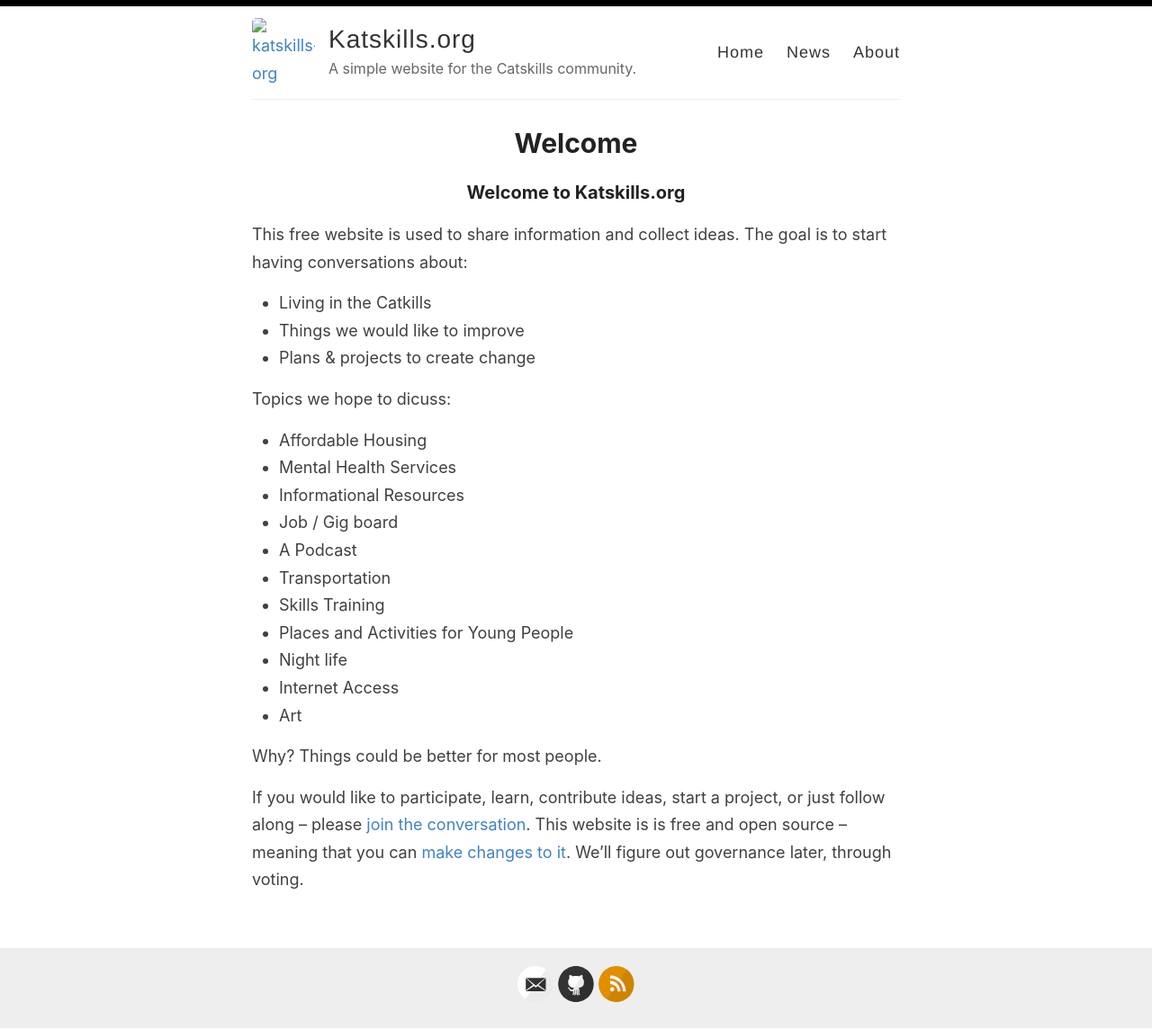
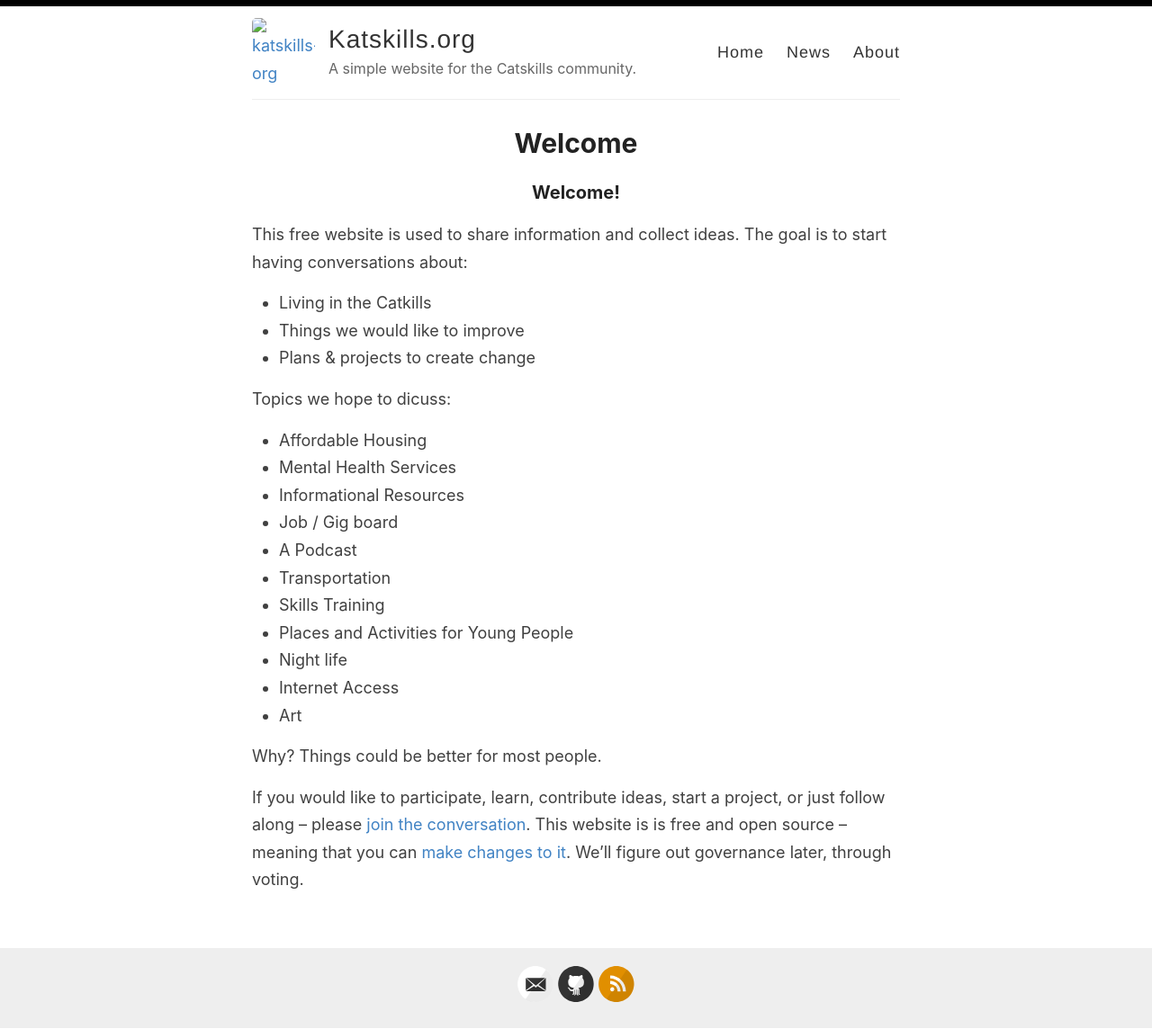
Before and after one commit to katskillskat/katskills-org, a Jekyll site: the page built from index.md, in a window 1280 px wide. Shown: the whole page at 90% size. Built offline with Jekyll 4.4.1, drawn with Linux system fonts in a browser that asks for light colours.

Commit message:
Update index.md

```diff
--- a/index.md
+++ b/index.md
@@ -4,7 +4,7 @@ title: Welcome
 permalink: /
 ---
 
-### Welcome to Katskills.org
+### Welcome!
 This free website is used to share information and collect ideas. The goal is to start having conversations about:
 - Living in the Catkills
 - Things we would like to improve
@@ -26,4 +26,4 @@ Topics we hope to dicuss:
 
 Why? Things could be better for most people.
 
-If you would like to participate, learn, contribute ideas, start a project, or just follow along -- please [join the conversation](https://github.com/katskillskat/katskills-org/discussions). This website is is free and open source -- meaning that you can [make changes to it](https://github.com/katskillskat/katskills-org). We'll figure out governance later, through voting.
+If you would like to participate, learn, contribute ideas, start a project, or just follow along -- please [join the conversation](https://github.com/katskillskat/katskills-org/discussions/1). This website is is free and open source -- meaning that you can [make changes to it](https://github.com/katskillskat/katskills-org). We'll figure out governance later, through voting.
```
